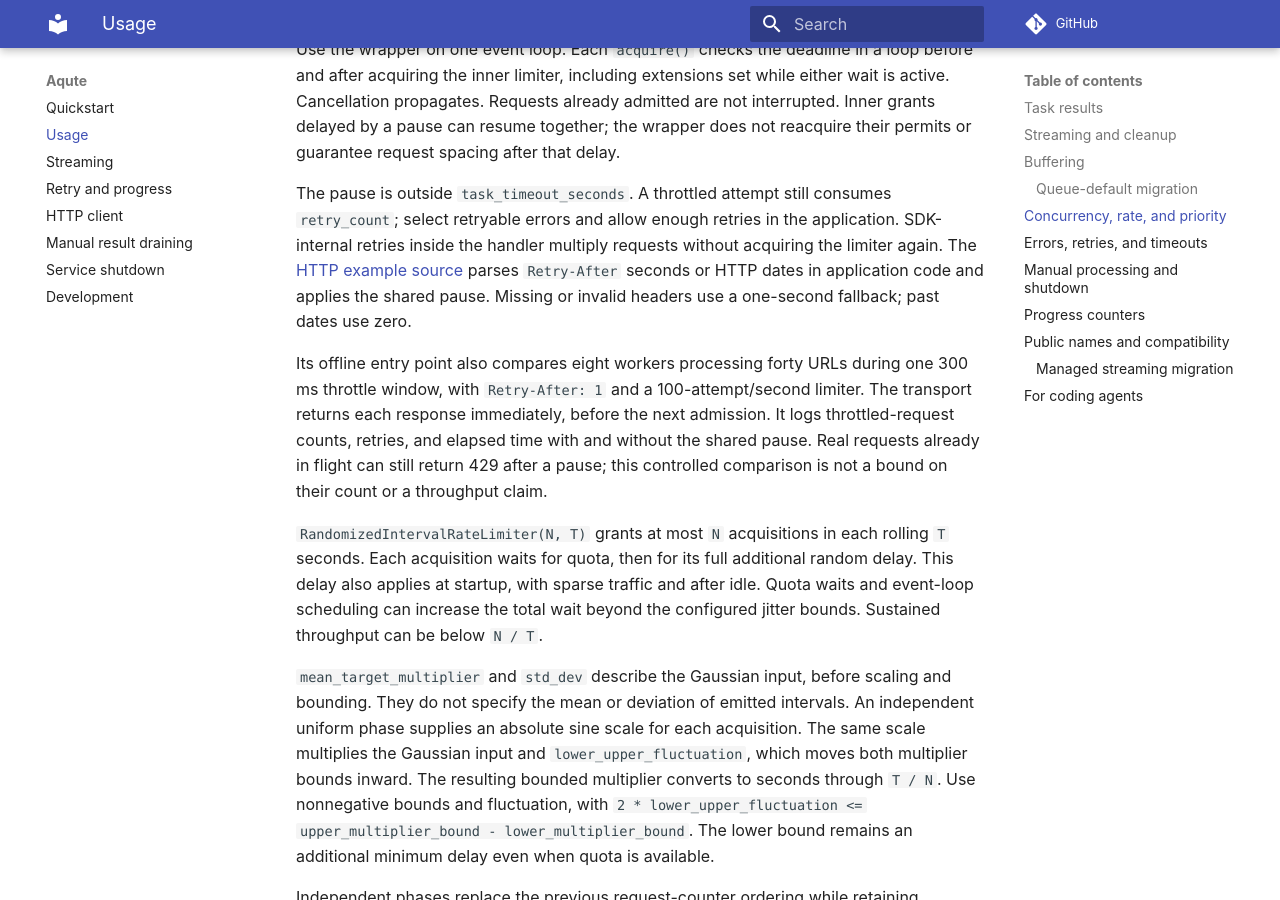
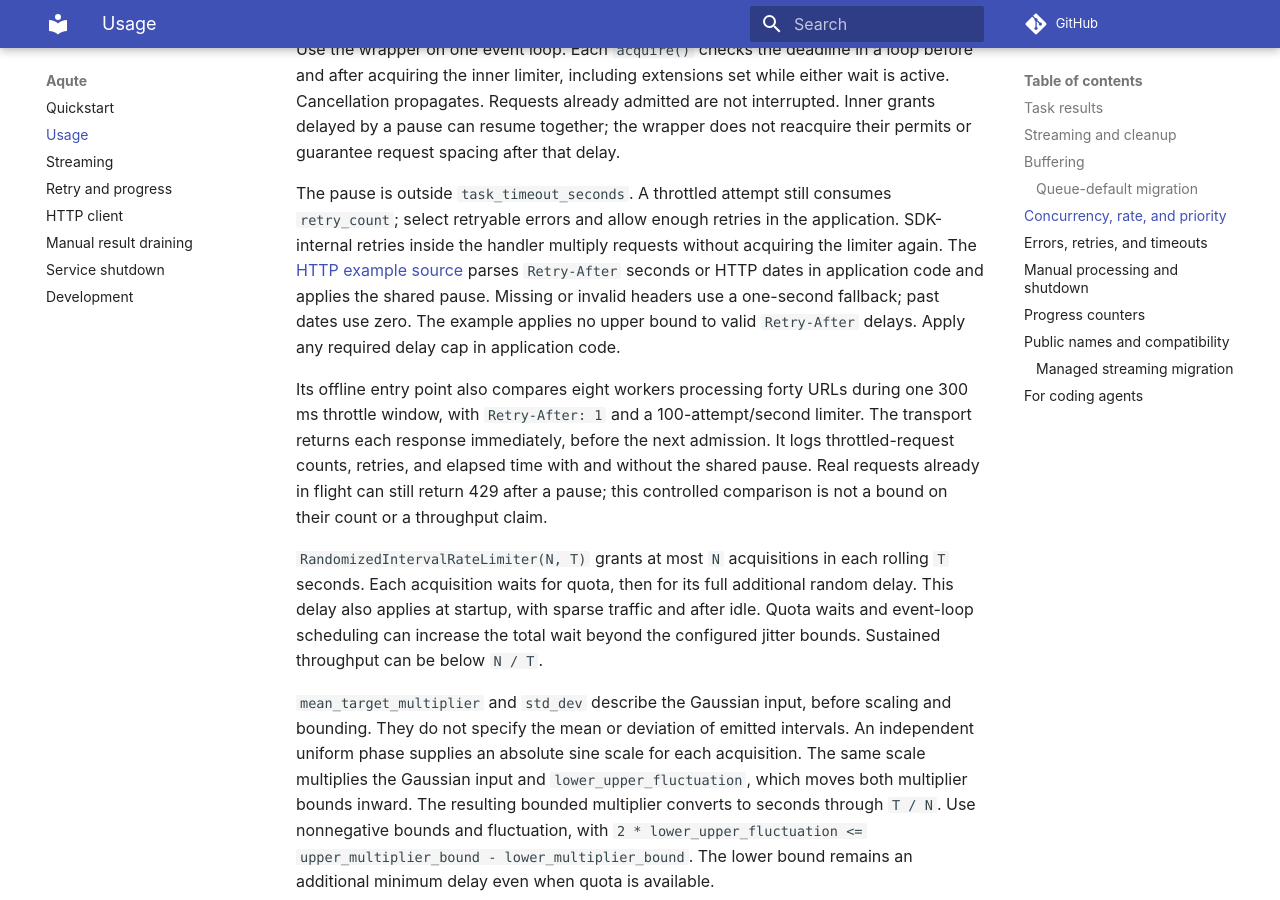
Before and after one commit to insomnes/aqute, an MkDocs documentation site: the page built from docs/usage.md, in a window 1280 px wide and 900 px high, scrolled down 3444 px. Built offline with MkDocs 1.6.1 and Material for MkDocs 9.7.7, drawn with Linux system fonts in a browser that asks for light colours; comment, search, counter and statistics services are not loaded.

Commit message:
docs: clarify uncapped Retry-After delays

```diff
--- a/docs/usage.md
+++ b/docs/usage.md
@@ -161,6 +161,8 @@ SDK-internal retries inside the handler multiply requests without acquiring the
 limiter again. The [HTTP example source](http_client.md#runnable-source) parses
 `Retry-After` seconds or HTTP dates in application code and applies the shared
 pause. Missing or invalid headers use a one-second fallback; past dates use zero.
+The example applies no upper bound to valid `Retry-After` delays. Apply any
+required delay cap in application code.
 
 Its offline entry point also compares eight workers processing forty URLs during
 one 300 ms throttle window, with `Retry-After: 1` and a 100-attempt/second limiter.
```
